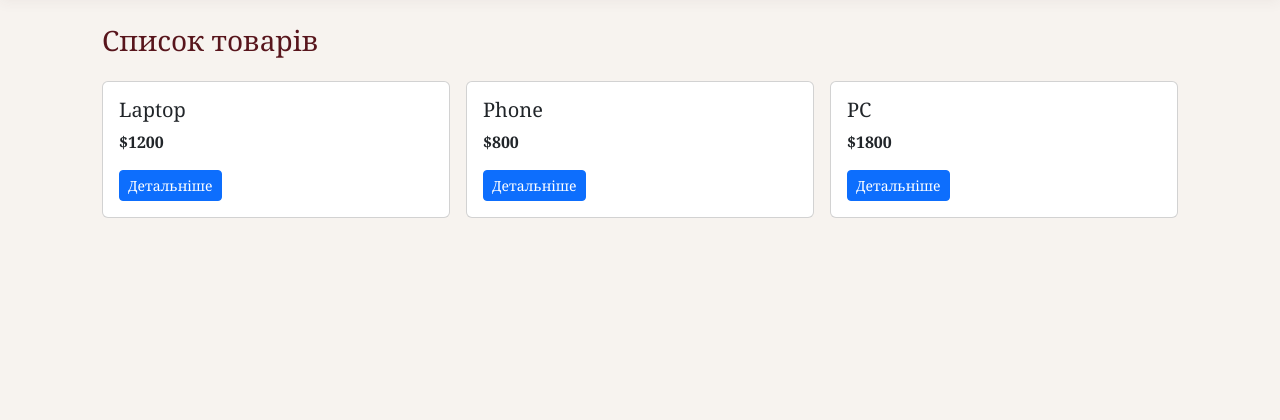
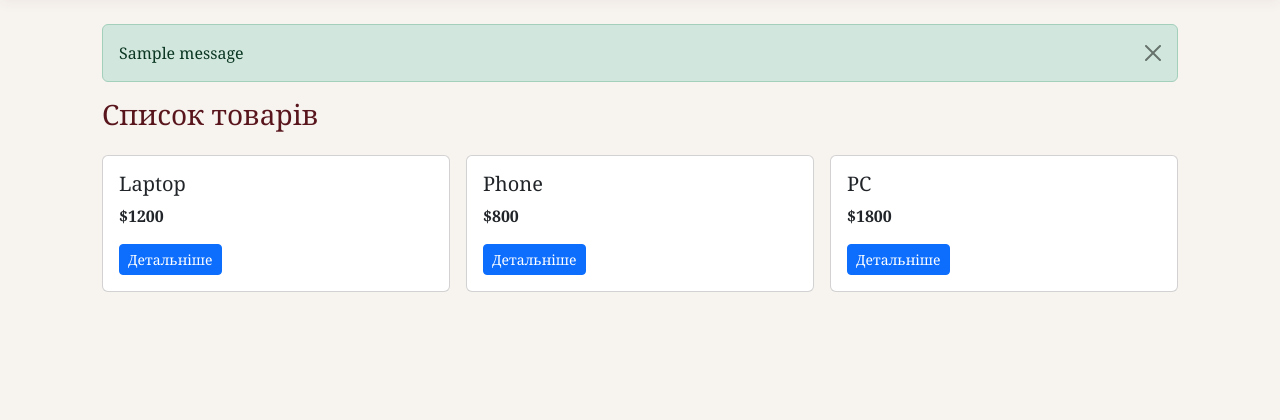
Before and after one commit to dianazubik/flask-app-lab., a Flask app: page /products/ in a window 1280 px wide. Shown: the part 72-492 px from the top of the page. Run offline with Flask 3, Linux system fonts and the light colour scheme; one stand-in notice (Sample message) is shown.

Commit message:
Add flash messages with categories to base template

```diff
--- a/app/templates/base.html
+++ b/app/templates/base.html
@@ -14,6 +14,18 @@
     {% include 'includes/navbar.html' %}
 
     <main class="container my-4 flex-grow-1">
+
+        {% with messages = get_flashed_messages(with_categories=true) %}
+            {% if messages %}
+                {% for category, message in messages %}
+                    <div class="alert alert-{{ category }} alert-dismissible fade show" role="alert">
+                        {{ message }}
+                        <button type="button" class="btn-close" data-bs-dismiss="alert"></button>
+                    </div>
+                {% endfor %}
+            {% endif %}
+        {% endwith %}
+
         {% block content %}{% endblock %}
     </main>
 
```
